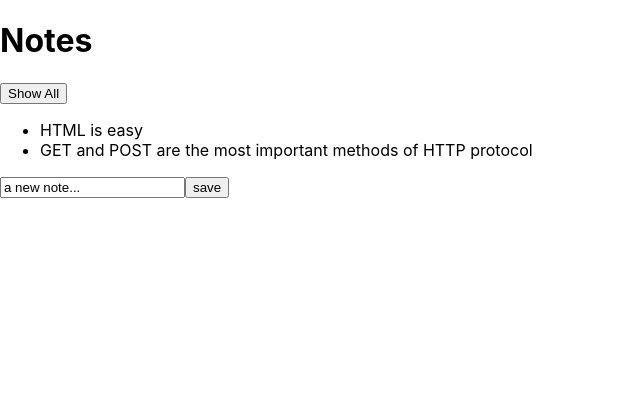
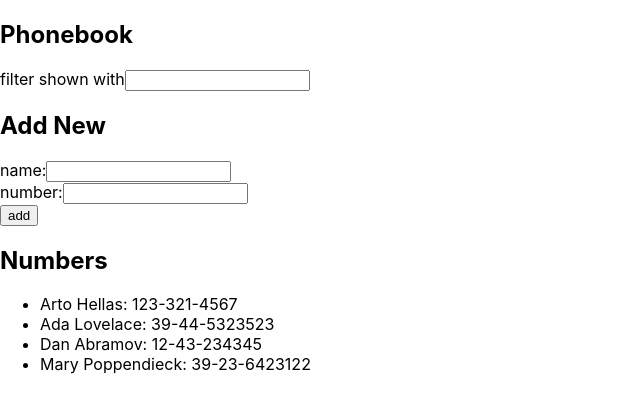
Before and after one commit to cultelise/fso, a React (Create React App) app: page / in a window 1280 px wide. Shown: the top 412 px of the page, without its empty margins (0-640 px from the left). Built offline with nearby package versions, Linux system fonts and the light colour scheme.

Commit message:
fso part 2b complete

```diff
--- a/src/App.js
+++ b/src/App.js
@@ -1,48 +1,74 @@
 import "./App.css";
-import Note from "./components/Note";
 import { useState } from "react";
+import Input from "./components/Input";
+import PersonForm from "./components/PersonForm";
+import Persons from "./components/Persons";
 
-const App = (props) => {
-  const [notes, setNotes] = useState(props.notes);
-  const [newNote, setNewNote] = useState('a new note...')
-  const [showAll, setShowAll] = useState(false)
+const App = () => {
+  const [persons, setPersons] = useState([
+    { name: "Arto Hellas", id: 1, number: "123-321-4567" }, { name: 'Ada Lovelace', number: '39-44-5323523', id: 2 },
+    { name: 'Dan Abramov', number: '12-43-234345', id: 3 },
+    { name: 'Mary Poppendieck', number: '39-23-6423122', id: 4 },
+  ]);
+  const [newName, setNewName] = useState("");
+  const [newNumber, setNewNumber] = useState("");
+  const [newFilter, setNewFilter] = useState("");
 
-  const notesToShow = showAll ? notes : notes.filter((note) => note.important);
+  const getNewName = (event) => {
+    setNewName(event.target.value);
+  };
 
-  const addNote = (event) => {
-    event.preventDefault()
-    const noteObject = {
-      content: newNote,
-      date: new Date().toISOString(),
-      important: Math.random() < 0.5,
-      id: notes.length + 1,
+  const getNewNumber = (event) => {
+    setNewNumber(event.target.value);
+  };
+
+  const getNewFilter = (event) => {
+    setNewFilter(event.target.value);
+    getFilteredEntries();
+  };
+
+  const getFilteredEntries = (event) => {
+    return persons.filter((x) =>
+      x.name.toLowerCase().includes(newFilter.toLowerCase())
+    );
+  };
+
+  const addPerson = (event) => {
+    event.preventDefault();
+    if (persons.find((object) => object.name === newName)) {
+      return alert(`${newName} is already in the phonebook!`);
     }
-    setNotes(notes.concat(noteObject))
-    setNewNote('')
-  }
+    setPersons(
+      persons.concat({
+        name: newName,
+        id: persons.length + 1,
+        number: newNumber,
+      })
+    );
+    setNewName("");
+    setNewNumber("");
+  };
 
-  const handleNoteChange = (event) => {
-    console.log(event.target.value)
-    setNewNote(event.target.value)
-  }
-
-  const displayNotes = () => {
-    return showAll ? 'Show Important': 'Show All';
-  }
+  const handleKeyDown = (event) => {
+    console.log(event.target);
+    if (event.key === "enter") addPerson();
+  };
 
   return (
     <div>
-      <h1>Notes</h1>
-      <button onClick={() => setShowAll(!showAll)}>{displayNotes()}</button>
-      <ul>
-        {notesToShow.map((note) => (
-          <Note key={note.id} note={note} />
-        ))}
-      </ul>
-      <form action="" onSubmit={addNote}>
-        <input value={newNote} onChange={handleNoteChange}/>
-        <button type="submit">save</button>
-      </form>
+      <h2>Phonebook</h2>
+      <Input
+        label={"filter shown with"}
+        value={newFilter}
+        onChange={getNewFilter}
+      />
+      <h2>Add New</h2>
+      <PersonForm newName={newName} getNewName={getNewName}
+      newNumber={newNumber} getNewNumber={getNewNumber}
+      addPerson={addPerson} handleKeyDown={handleKeyDown}
+      />
+      <h2>Numbers</h2>
+      <Persons persons={getFilteredEntries()} />
     </div>
   );
 };
--- /dev/null
+++ b/src/components/Input.js
@@ -0,0 +1,11 @@
+import React from 'react'
+
+const Input = (props) => {
+  return (
+    <div>{props.label}
+      <input value={props.value} onChange={props.onChange}/>
+    </div>
+  )
+}
+
+export default Input
--- /dev/null
+++ b/src/components/ListItem.js
@@ -0,0 +1,9 @@
+import React from 'react'
+
+const ListItem = (props) => {
+  return (
+    <li>{props.content}</li>
+  )
+}
+
+export default ListItem
--- /dev/null
+++ b/src/components/PersonForm.js
@@ -0,0 +1,16 @@
+import React from 'react'
+import Input from './Input'
+
+const PersonForm = (props) => {
+  return (
+    <form>
+      <Input label={"name:"} value={props.newName} onChange={props.getNewName} />
+      <Input label={"number:"} value={props.newNumber} onChange={props.getNewNumber} />
+      <button type="submit" onClick={props.addPerson} onKeyDown={props.handleKeyDown}>
+      add
+      </button>
+    </form>
+  )
+}
+
+export default PersonForm
--- /dev/null
+++ b/src/components/Persons.js
@@ -0,0 +1,15 @@
+import React from 'react'
+import ListItem from './ListItem'
+const Persons = (props) => {
+  return (
+    <ul>
+    {props.persons.map((x) => (
+      <ListItem key={x.id}
+        content={x.name + ': ' + x.number}
+      />
+    ))}
+  </ul>
+  )
+}
+
+export default Persons
```
